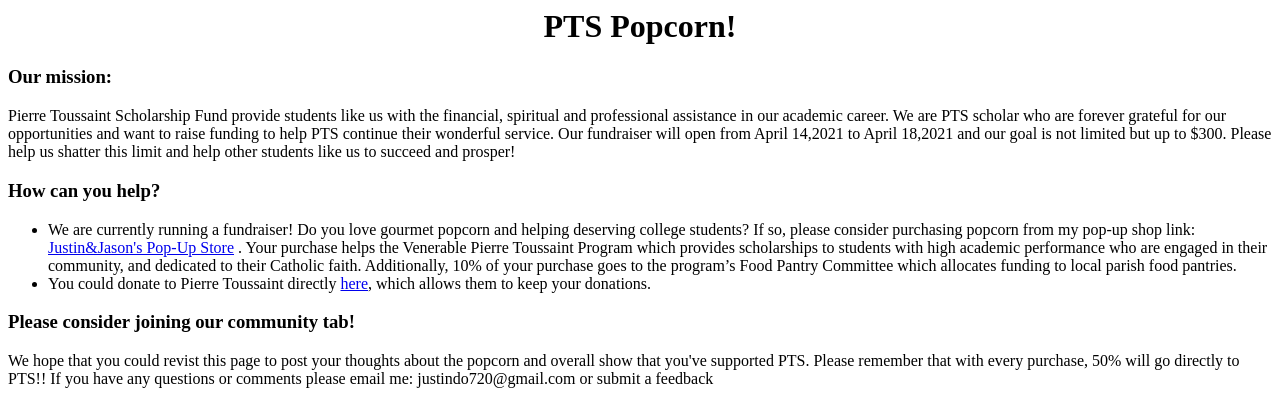
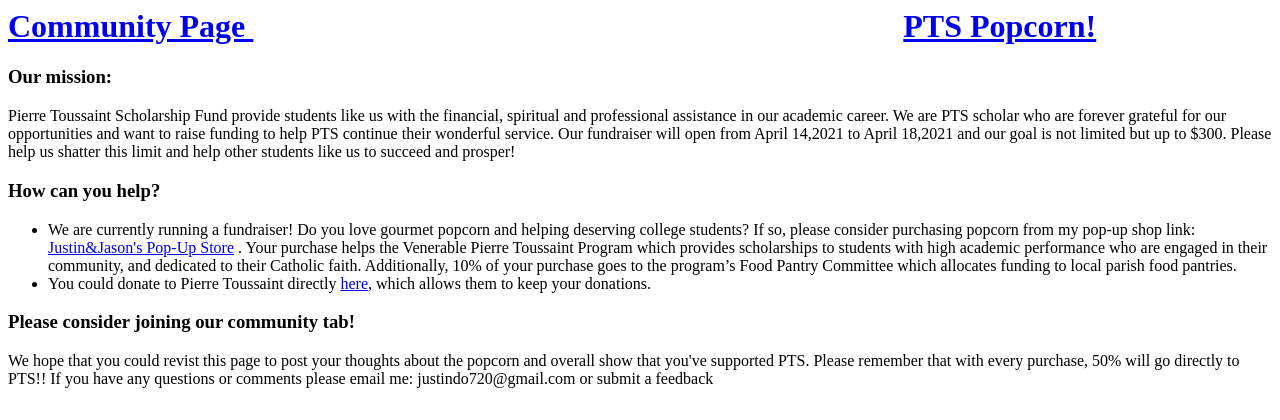
Before and after one commit to JustinDo720/PTS_POPCORN, a Django app: page / in a window 1280 px wide. Shown: the top 420 px of the page. Run offline with Django 3.2, Linux system fonts and the light colour scheme.

Commit message:
Created a base.html which has basic navbar and blocks. Started Community Page.

```diff
--- /dev/null
+++ b/pts_pops_app/templates/base.html
@@ -0,0 +1,15 @@
+<html lang="en">
+<div id="main-logo">
+    <h1>
+        <a style='text-align:left' href="{% url 'pts_pops_app:community' %}">
+            Community Page
+        </a>
+        <a style='text-align:center; margin-left:650px;' href="{% url 'pts_pops_app:index' %}">
+            PTS Popcorn!
+        </a>
+    </h1>
+</div>
+</html>
+
+{% block title %}{% endblock %}
+{% block content %}{% endblock %}
--- a/pts_pops_app/templates/index.html
+++ b/pts_pops_app/templates/index.html
@@ -1,7 +1,10 @@
-<h1 style="text-align: center">
-    PTS Popcorn!
-</h1>
+{% extends 'base.html' %}
 
+{% block title %}
+    <title>PTSP - Home Page</title>
+{% endblock %}
+
+{% block content %}
 <!-- Our mission -->
 <h3>
     Our mission:
@@ -51,3 +54,4 @@
     supported PTS. Please remember that with every purchase, 50% will go directly to PTS!! If you have any questions or
     comments please email me: justindo720@gmail.com or submit a feedback
 </p>
+{% endblock %}
--- a/pts_pops_app/urls.py
+++ b/pts_pops_app/urls.py
@@ -4,5 +4,6 @@
 app_name = 'pts_pops_app'
 
 urlpatterns = [
-    path('', views.index, name='index')
+    path('', views.index, name='index'),
+    path('community', views.community_page, name='community'),
 ]
--- a/pts_pops_app/views.py
+++ b/pts_pops_app/views.py
@@ -4,3 +4,7 @@
 # Create your views here.
 def index(request):
     return render(request, 'index.html')
+
+
+def community_page(request):
+    return render(request, 'community_page.html')
```
Also changed, not shown: pts_pops_app/templates/community_page.html (added, +10 -0 lines).
